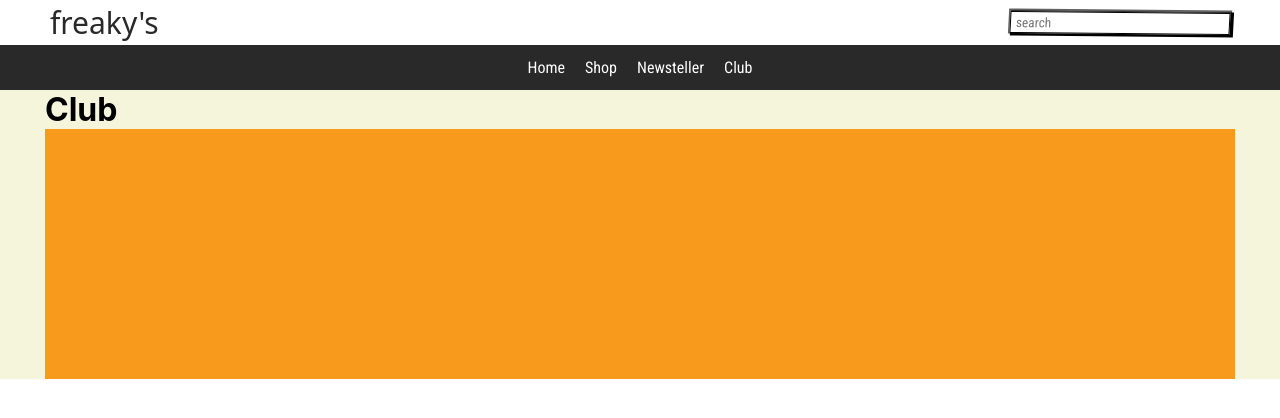
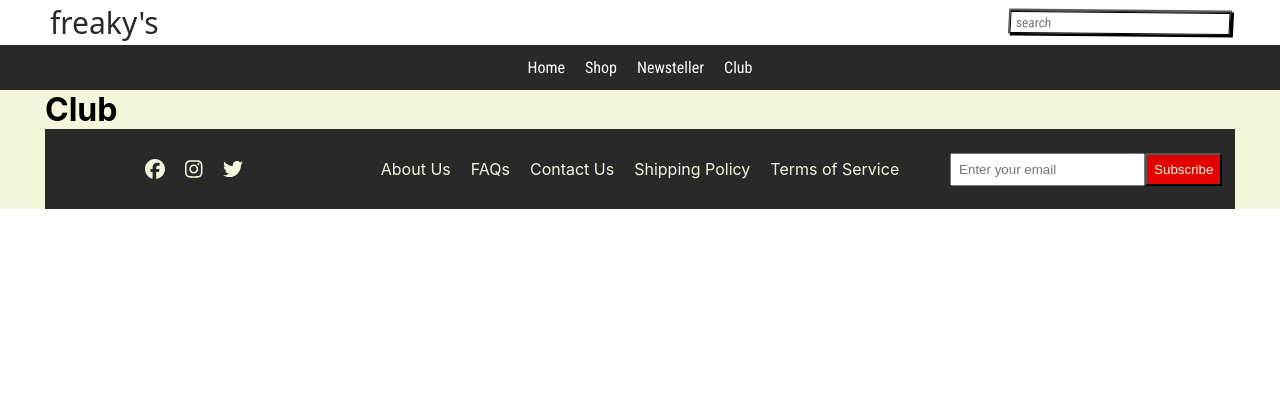
Before and after one commit to StefanCizmic/E-Commerce-ReactJS, a React (Create React App) app: page /club in a window 1280 px wide. Shown: the top 418 px of the page. Built offline with nearby package versions, Linux system fonts and the light colour scheme; a web font is replaced by a local one.

Commit message:
Footer.js finished

```diff
--- a/package.json
+++ b/package.json
@@ -3,6 +3,7 @@
   "version": "0.1.0",
   "private": true,
   "dependencies": {
+    "@fortawesome/free-brands-svg-icons": "^6.5.2",
     "@testing-library/jest-dom": "^5.17.0",
     "@testing-library/react": "^13.4.0",
     "@testing-library/user-event": "^13.5.0",
--- a/src/Components/Footer/Footer.css
+++ b/src/Components/Footer/Footer.css
@@ -1,5 +1,39 @@
+.footer {
+  height: 80px;
+  background-color: var(--color-black);
+  color: var(--color-white);
+  display: grid;
+  grid-template-columns: 1fr 2fr 1fr;
+}
 
-.footer {
-    height: 250px;
-    background-color: var(--color-orange);
+.footerContent,
+.footerContent ul {
+  display: flex;
+  justify-content: center;
+  align-items: center;
 }
+
+.footerContent li {
+  padding: 10px;
+  list-style-type: none;
+}
+
+.footerContent li:hover {
+  cursor: pointer;
+  color: var(--color-orange);
+}
+
+.footerContent input, button {
+  padding: 7px;
+  outline: none;
+}
+
+.footerContent button {
+  color: var(--color-white);
+  font-weight: 500;
+  background-color: #e30202;
+}
+
+.footerContent button:hover {
+  cursor: pointer;
+}
--- a/src/Components/Footer/Footer.js
+++ b/src/Components/Footer/Footer.js
@@ -1,8 +1,45 @@
-import React from 'react';
-import './Footer.css';
+import React from "react";
+import { FontAwesomeIcon } from "@fortawesome/react-fontawesome";
+import {
+  faFacebook,
+  faInstagram,
+  faTwitter,
+} from "@fortawesome/free-brands-svg-icons";
+import "./Footer.css";
 
 export const Footer = () => {
-    return (
-        <div className='footer'></div>
-    )
-}
+  const openSite = (url) => {
+    window.open(url, "_blank", "noreferrer");
+  };
+
+  return (
+    <footer className="footer">
+      <div className="footerContent">
+        <ul>
+          <li onClick={() => openSite("https://www.facebook.com/")}>
+            <FontAwesomeIcon icon={faFacebook} size="lg"/>
+          </li>
+          <li onClick={() => openSite("https://www.instagram.com/")}>
+            <FontAwesomeIcon icon={faInstagram} size="lg"/>
+          </li>
+          <li onClick={() => openSite("https://www.twitter.com/")}>
+            <FontAwesomeIcon icon={faTwitter} size="lg"/>
+          </li>
+        </ul>
+      </div>
+      <div className="footerContent">
+        <ul>
+          <li>About Us</li>
+          <li>FAQs</li>
+          <li>Contact Us</li>
+          <li>Shipping Policy</li>
+          <li>Terms of Service</li>
+        </ul>
+      </div>
+      <div className="footerContent">
+        <input type="text" placeholder="Enter your email"></input>
+        <button>Subscribe</button>
+      </div>
+    </footer>
+  );
+};
--- a/src/Components/Home/Info/Info.css
+++ b/src/Components/Home/Info/Info.css
@@ -9,6 +9,10 @@
 .info h1 {
   color: var(--color-orange);
   text-align: center;
+}
+
+.info h1:hover {
+  cursor: pointer;
 }
 
 .infoCards {
@@ -32,6 +36,7 @@
 .cardTwo h4 {
   text-align: center;
   margin-bottom: 10px;
+  font-weight: 300;
 }
 
 .shipping {
```
Also changed, not shown: 1 other file (tests, documents, lock files or other folders).
